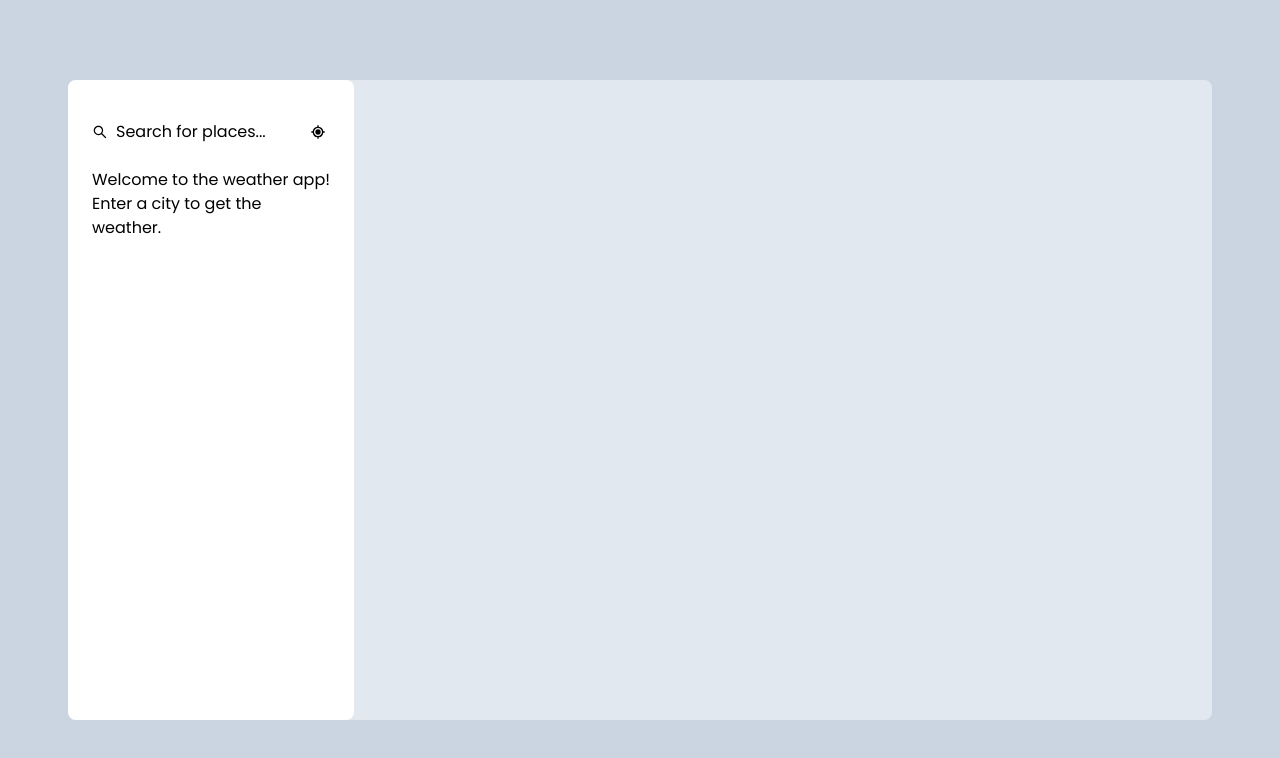
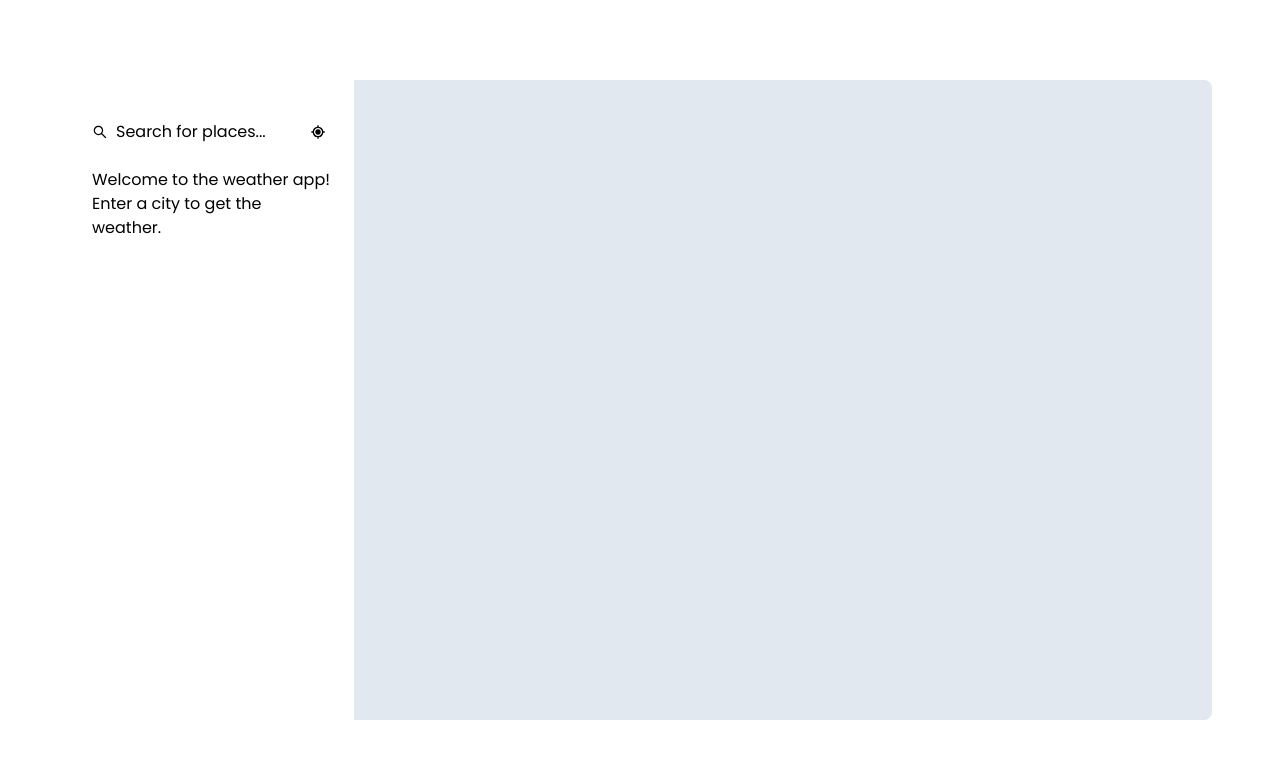
Before and after one commit to forzyz/weather-app, a Next.js app: page / in a window 1280 px wide. Shown: the top 758 px of the page. Built offline with nearby package versions, Linux system fonts and the light colour scheme.

Commit message:
update bg

```diff
--- a/app/page.tsx
+++ b/app/page.tsx
@@ -154,14 +154,14 @@ const Home = () => {
 
   return (
     <div
-      className={`flex flex-1 bg-cover bg-slate-300 p-4 ${
+      className={`flex flex-1 bg-cover p-4 ${
         rightContent ? "h-fit md:h-fit md:p-10 lg:h-screen" : "h-screen"
       }`}
     >
       <div className={`bg-slate-200 rounded-lg flex flex-col md:flex-row lg:flex-row self-center m-auto w-11/12 ${!rightContent && `h-5/6`}`}>
         {/* Left side */}
         <div
-          className={`rounded-lg bg-white w-full md:w-2/4 lg:w-1/4 ${
+          className={`bg-white w-full md:w-2/4 lg:w-1/4 ${
             leftContent ? "h-full" : "h-fit"
           } lg:h-auto`}
         >
```
